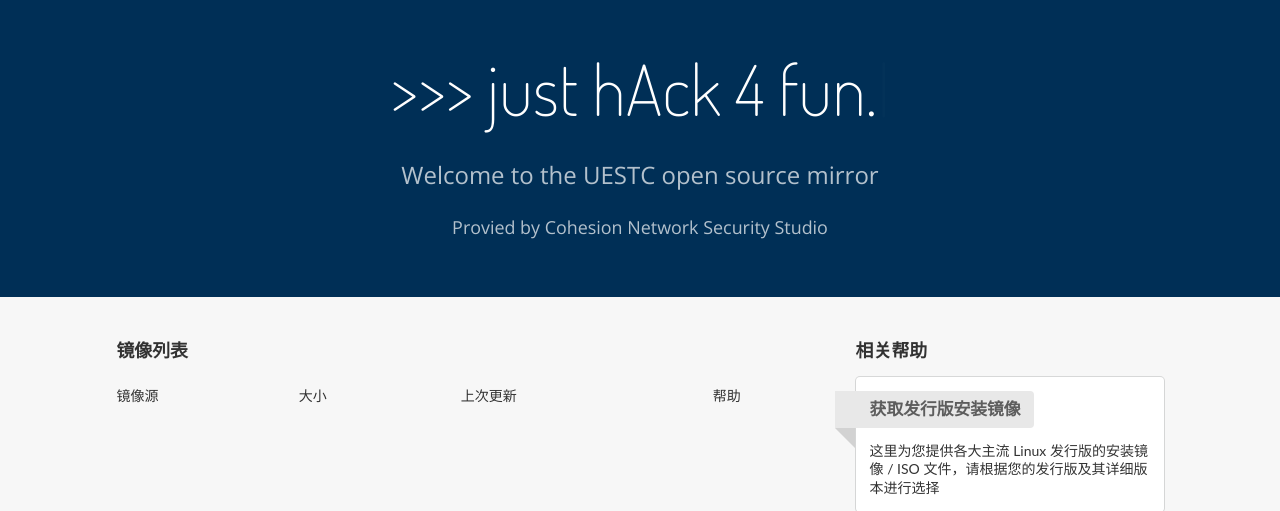
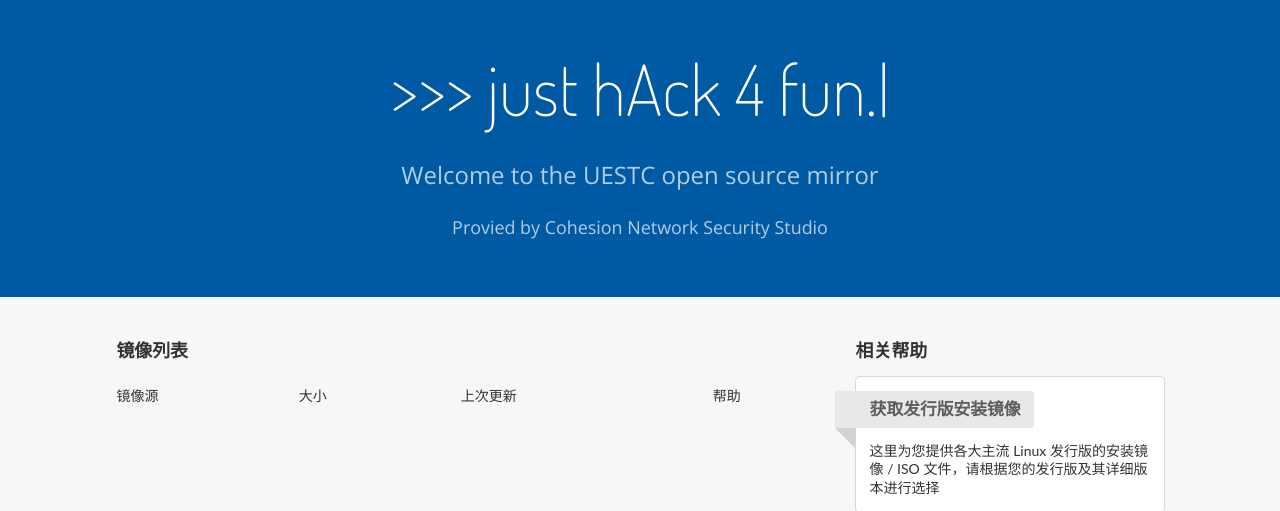
Before and after one commit to CNSS/Mirror, a Flask app: page / in a window 1280 px wide. Shown: the top 511 px of the page. Run offline with Flask 2, Linux system fonts and the light colour scheme.

Commit message:
Some UI Tweak

```diff
--- a/static/css/index.css
+++ b/static/css/index.css
@@ -5,6 +5,11 @@ body {
 header {
   width: 100%;
   background-color: #002f56;
+  -webkit-transition: background-color 2s;
+  -moz-transition: background-color 2s;
+  -o-transition: background-color 2s;
+  -ms-transition: background-color 2s;
+  transition: background-color 2s;
   text-align: center;
   color: white;
   padding: 3rem 0 4rem 0;
@@ -32,6 +37,9 @@ header a {
 header a:hover {
   color: rgba(255, 255, 255, 0.7);
   border-bottom: dotted 1px rgba(255, 255, 255, 0.7);
+}
+header.active {
+  background-color: #0059a3;
 }
 h4.ribbon {
   font-size: 1.2em !important;
--- a/static/css/index.less
+++ b/static/less/index.less
@@ -1,12 +1,16 @@
+@import "prefixer.less";
+
 html, body{
     width: 100%;
 }
 @maincolor: #002F56;
+
 header{
     @sub_color: rgba(255, 255, 255, 0.7);
     // height: 40vh;
     width: 100%;
     background-color: @maincolor;
+    .transition(background-color 2s);
     text-align: center;
     color: white;
     h1{
@@ -30,6 +34,9 @@ header{
             color: @sub_color;
             border-bottom: dotted 1px @sub_color;
         }
+    }
+    &.active{
+        background-color: lighten(@maincolor, 15%);
     }
     padding: 3rem 0 4rem 0;
     margin-bottom: 3rem;
--- /dev/null
+++ b/static/less/prefixer.less
@@ -0,0 +1,479 @@
+//---------------------------------------------------
+//  LESS Prefixer
+//---------------------------------------------------
+//
+//  All of the CSS3 fun, none of the prefixes!
+//
+//  As a rule, you can use the CSS properties you
+//  would expect just by adding a '.':
+//
+//  box-shadow => .box-shadow(@args)
+//
+//  Also, when shorthand is available, arguments are
+//  not parameterized. Learn CSS, not LESS Prefixer.
+//
+//  -------------------------------------------------
+//  TABLE OF CONTENTS
+//  (*) denotes a syntax-sugar helper
+//  -------------------------------------------------
+//
+//      .animation(@args)
+//          .animation-delay(@delay)
+//          .animation-direction(@direction)
+//          .animation-duration(@duration)
+//          .animation-fill-mode(@mode)
+//          .animation-iteration-count(@count)
+//          .animation-name(@name)
+//          .animation-play-state(@state)
+//          .animation-timing-function(@function)
+//      .background-size(@args)
+//      .border-radius(@args)
+//      .box-shadow(@args)
+//          .inner-shadow(@args) *
+//      .box-sizing(@args)
+//          .border-box() *
+//          .content-box() *
+//      .columns(@args)
+//          .column-count(@count)
+//          .column-gap(@gap)
+//          .column-rule(@args)
+//          .column-width(@width)
+//      .gradient(@default,@start,@stop) *
+//          .linear-gradient-top(@default,@color1,@stop1,@color2,@stop2,[@color3,@stop3,@color4,@stop4])*
+//          .linear-gradient-left(@default,@color1,@stop1,@color2,@stop2,[@color3,@stop3,@color4,@stop4])*
+//      .opacity(@factor)
+//      .transform(@args)
+//          .transform-origin(@args)
+//          .transform-style(@style)
+//          .rotate(@deg)
+//          .scale(@factor)
+//          .translate(@x,@y)
+//          .translate3d(@x,@y,@z)
+//          .translateHardware(@x,@y) *
+//      .text-shadow(@args)
+//      .transition(@args)
+//          .transition-delay(@delay)
+//          .transition-duration(@duration)
+//          .transition-property(@property)
+//          .transition-timing-function(@function)
+//      Flexbox:
+//          .flex-block()
+//          .flex-inline()
+//              .flex-flow(@direction: row, @wrap: nowrap)
+//                  .flex-direction(@direction: row)
+//                  .flex-wrap(@wrap: nowrap)
+//              .justify-content(@justification)
+//              .align-items(@mode)
+//              .align-content(@alignment)
+//              .flex(@args: none)
+//                  .flex-grow(@grow: 1)
+//                  .flex-shrink(@shrink: 1)
+//                  .flex-basis(@basis: auto)
+//              .order(@num: 0)
+//              .align-self(@align: auto)
+//
+//  Credit to LESS Elements for the motivation and
+//  to CSS3Please.com for implementation.
+//
+//  Copyright (c) 2012 Joel Sutherland
+//  MIT Licensed:
+//  http://www.opensource.org/licenses/mit-license.php
+//
+//---------------------------------------------------
+
+
+// Animation
+
+.animation(@args) {
+    -webkit-animation: @args;
+    -moz-animation: @args;
+    -ms-animation: @args;
+    -o-animation: @args;
+    animation: @args;
+}
+.animation-delay(@delay) {
+    -webkit-animation-delay: @delay;
+    -moz-animation-delay: @delay;
+    -ms-animation-delay: @delay;
+    -o-animation-delay: @delay;
+    animation-delay: @delay;
+}
+.animation-direction(@direction) {
+    -webkit-animation-direction: @direction;
+    -moz-animation-direction: @direction;
+    -ms-animation-direction: @direction;
+    -o-animation-direction: @direction;
+}
+.animation-duration(@duration) {
+    -webkit-animation-duration: @duration;
+    -moz-animation-duration: @duration;
+    -ms-animation-duration: @duration;
+    -o-animation-duration: @duration;
+}
+.animation-fill-mode(@mode) {
+    -webkit-animation-fill-mode: @mode;
+    -moz-animation-fill-mode: @mode;
+    -ms-animation-fill-mode: @mode;
+    -o-animation-fill-mode: @mode;
+    animation-fill-mode: @mode;
+}
+.animation-iteration-count(@count) {
+    -webkit-animation-iteration-count: @count;
+    -moz-animation-iteration-count: @count;
+    -ms-animation-iteration-count: @count;
+    -o-animation-iteration-count: @count;
+    animation-iteration-count: @count;
+}
+.animation-name(@name) {
+    -webkit-animation-name: @name;
+    -moz-animation-name: @name;
+    -ms-animation-name: @name;
+    -o-animation-name: @name;
+    animation-name: @name;
+}
+.animation-play-state(@state) {
+    -webkit-animation-play-state: @state;
+    -moz-animation-play-state: @state;
+    -ms-animation-play-state: @state;
+    -o-animation-play-state: @state;
+    animation-play-state: @state;
+}
+.animation-timing-function(@function) {
+    -webkit-animation-timing-function: @function;
+    -moz-animation-timing-function: @function;
+    -ms-animation-timing-function: @function;
+    -o-animation-timing-function: @function;
+    animation-timing-function: @function;
+}
+
+
+// Background Size
+
+.background-size(@args) {
+    -webkit-background-size: @args;
+    background-size: @args;
+}
+
+
+// Border Radius
+
+.border-radius(@args) {
+    -webkit-border-radius: @args;
+    border-radius: @args;
+
+    background-clip: padding-box;
+}
+
+
+// Box Shadows
+
+.box-shadow(@args) {
+    -webkit-box-shadow: @args;
+    box-shadow: @args;
+}
+.inner-shadow(@args) {
+    .box-shadow(inset @args);
+}
+
+
+// Box Sizing
+
+.box-sizing(@args) {
+    -webkit-box-sizing: @args;
+    -moz-box-sizing: @args;
+    box-sizing: @args;
+}
+.border-box(){
+    .box-sizing(border-box);
+}
+.content-box(){
+    .box-sizing(content-box);
+}
+
+
+// Columns
+
+.columns(@args) {
+    -webkit-columns: @args;
+    -moz-columns: @args;
+    columns: @args;
+}
+.column-count(@count) {
+    -webkit-column-count: @count;
+    -moz-column-count: @count;
+    column-count: @count;
+}
+.column-gap(@gap) {
+    -webkit-column-gap: @gap;
+    -moz-column-gap: @gap;
+    column-gap: @gap;
+}
+.column-width(@width) {
+    -webkit-column-width: @width;
+    -moz-column-width: @width;
+    column-width: @width;
+}
+.column-rule(@args) {
+    -webkit-column-rule: @args;
+    -moz-column-rule: @args;
+    column-rule: @args;
+}
+
+
+// Gradients
+
+.gradient(@default: #F5F5F5, @start: #EEE, @stop: #FFF) {
+    .linear-gradient-top(@default,@start,0%,@stop,100%);
+}
+.linear-gradient-top(@default,@color1,@stop1,@color2,@stop2) {
+    background-color: @default;
+    background-image: -webkit-gradient(linear, left top, left bottom, color-stop(@stop1, @color1), color-stop(@stop2 @color2));
+    background-image: -webkit-linear-gradient(top, @color1 @stop1, @color2 @stop2);
+    background-image: -moz-linear-gradient(top, @color1 @stop1, @color2 @stop2);
+    background-image: -ms-linear-gradient(top, @color1 @stop1, @color2 @stop2);
+    background-image: -o-linear-gradient(top, @color1 @stop1, @color2 @stop2);
+    background-image: linear-gradient(top, @color1 @stop1, @color2 @stop2);
+}
+.linear-gradient-top(@default,@color1,@stop1,@color2,@stop2,@color3,@stop3) {
+    background-color: @default;
+    background-image: -webkit-gradient(linear, left top, left bottom, color-stop(@stop1, @color1), color-stop(@stop2 @color2), color-stop(@stop3 @color3));
+    background-image: -webkit-linear-gradient(top, @color1 @stop1, @color2 @stop2, @color3 @stop3);
+    background-image: -moz-linear-gradient(top, @color1 @stop1, @color2 @stop2, @color3 @stop3);
+    background-image: -ms-linear-gradient(top, @color1 @stop1, @color2 @stop2, @color3 @stop3);
+    background-image: -o-linear-gradient(top, @color1 @stop1, @color2 @stop2, @color3 @stop3);
+    background-image: linear-gradient(top, @color1 @stop1, @color2 @stop2, @color3 @stop3);
+}
+.linear-gradient-top(@default,@color1,@stop1,@color2,@stop2,@color3,@stop3,@color4,@stop4) {
+    background-color: @default;
+    background-image: -webkit-gradient(linear, left top, left bottom, color-stop(@stop1, @color1), color-stop(@stop2 @color2), color-stop(@stop3 @color3), color-stop(@stop4 @color4));
+    background-image: -webkit-linear-gradient(top, @color1 @stop1, @color2 @stop2, @color3 @stop3, @color4 @stop4);
+    background-image: -moz-linear-gradient(top, @color1 @stop1, @color2 @stop2, @color3 @stop3, @color4 @stop4);
+    background-image: -ms-linear-gradient(top, @color1 @stop1, @color2 @stop2, @color3 @stop3, @color4 @stop4);
+    background-image: -o-linear-gradient(top, @color1 @stop1, @color2 @stop2, @color3 @stop3, @color4 @stop4);
+    background-image: linear-gradient(top, @color1 @stop1, @color2 @stop2, @color3 @stop3, @color4 @stop4);
+}
+.linear-gradient-left(@default,@color1,@stop1,@color2,@stop2) {
+    background-color: @default;
+    background-image: -webkit-gradient(linear, left top, left top, color-stop(@stop1, @color1), color-stop(@stop2 @color2));
+    background-image: -webkit-linear-gradient(left, @color1 @stop1, @color2 @stop2);
+    background-image: -moz-linear-gradient(left, @color1 @stop1, @color2 @stop2);
+    background-image: -ms-linear-gradient(left, @color1 @stop1, @color2 @stop2);
+    background-image: -o-linear-gradient(left, @color1 @stop1, @color2 @stop2);
+    background-image: linear-gradient(left, @color1 @stop1, @color2 @stop2);
+}
+.linear-gradient-left(@default,@color1,@stop1,@color2,@stop2,@color3,@stop3) {
+    background-color: @default;
+    background-image: -webkit-gradient(linear, left top, left top, color-stop(@stop1, @color1), color-stop(@stop2 @color2), color-stop(@stop3 @color3));
+    background-image: -webkit-linear-gradient(left, @color1 @stop1, @color2 @stop2, @color3 @stop3);
+    background-image: -moz-linear-gradient(left, @color1 @stop1, @color2 @stop2, @color3 @stop3);
+    background-image: -ms-linear-gradient(left, @color1 @stop1, @color2 @stop2, @color3 @stop3);
+    background-image: -o-linear-gradient(left, @color1 @stop1, @color2 @stop2, @color3 @stop3);
+    background-image: linear-gradient(left, @color1 @stop1, @color2 @stop2, @color3 @stop3);
+}
+.linear-gradient-left(@default,@color1,@stop1,@color2,@stop2,@color3,@stop3,@color4,@stop4) {
+    background-color: @default;
+    background-image: -webkit-gradient(linear, left top, left top, color-stop(@stop1, @color1), color-stop(@stop2 @color2), color-stop(@stop3 @color3), color-stop(@stop4 @color4));
+    background-image: -webkit-linear-gradient(left, @color1 @stop1, @color2 @stop2, @color3 @stop3, @color4 @stop4);
+    background-image: -moz-linear-gradient(left, @color1 @stop1, @color2 @stop2, @color3 @stop3, @color4 @stop4);
+    background-image: -ms-linear-gradient(left, @color1 @stop1, @color2 @stop2, @color3 @stop3, @color4 @stop4);
+    background-image: -o-linear-gradient(left, @color1 @stop1, @color2 @stop2, @color3 @stop3, @color4 @stop4);
+    background-image: linear-gradient(left, @color1 @stop1, @color2 @stop2, @color3 @stop3, @color4 @stop4);
+}
+
+
+// Opacity
+
+.opacity(@factor) {
+    @iefactor: @factor*100;
+    -ms-filter: "progid:DXImageTransform.Microsoft.Alpha(Opacity=@{iefactor})";
+    filter: ~"alpha(opacity=(@{iefactor}))";
+    opacity: @factor;
+}
+
+
+// Text Shadow
+
+.text-shadow(@args) {
+    text-shadow: @args;
+}
+
+
+// Transforms
+
+.transform(@args) {
+    -webkit-transform: @args;
+    -moz-transform: @args;
+    -ms-transform: @args;
+    -o-transform: @args;
+    transform: @args;
+}
+.transform-origin(@args) {
+    -webkit-transform-origin: @args;
+    -moz-transform-origin: @args;
+    -ms-transform-origin: @args;
+    -o-transform-origin: @args;
+    transform-origin: @args;
+}
+.transform-style(@style) {
+    -webkit-transform-style: @style;
+    -moz-transform-style: @style;
+    -ms-transform-style: @style;
+    -o-transform-style: @style;
+    transform-style: @style;
+}
+.rotate(@deg:45deg){
+    .transform(rotate(@deg));
+}
+.scale(@factor:.5){
+    .transform(scale(@factor));
+}
+.translate(@x,@y){
+    .transform(translate(@x,@y));
+}
+.translate3d(@x,@y,@z) {
+    .transform(translate3d(@x,@y,@z));
+}
+.translateHardware(@x,@y) {
+    .translate(@x,@y);
+    -webkit-transform: translate3d(@x,@y,0);
+    -moz-transform: translate3d(@x,@y,0);
+    -o-transform: translate3d(@x,@y,0);
+    -ms-transform: translate3d(@x,@y,0);
+    transform: translate3d(@x,@y,0);
+}
+
+
+// Transitions
+
+.transition(@args:200ms) {
+    -webkit-transition: @args;
+    -moz-transition: @args;
+    -o-transition: @args;
+    -ms-transition: @args;
+    transition: @args;
+}
+.transition-delay(@delay:0) {
+    -webkit-transition-delay: @delay;
+    -moz-transition-delay: @delay;
+    -o-transition-delay: @delay;
+    -ms-transition-delay: @delay;
+    transition-delay: @delay;
+}
+.transition-duration(@duration:200ms) {
+    -webkit-transition-duration: @duration;
+    -moz-transition-duration: @duration;
+    -o-transition-duration: @duration;
+    -ms-transition-duration: @duration;
+    transition-duration: @duration;
+}
+.transition-property(@property:all) {
+    -webkit-transition-property: @property;
+    -moz-transition-property: @property;
+    -o-transition-property: @property;
+    -ms-transition-property: @property;
+    transition-property: @property;
+}
+.transition-timing-function(@function:ease) {
+    -webkit-transition-timing-function: @function;
+    -moz-transition-timing-function: @function;
+    -o-transition-timing-function: @function;
+    -ms-transition-timing-function: @function;
+    transition-timing-function: @function;
+}
+
+// Flexbox
+.flex-block() {
+    display: -ms-flexbox;
+    display: -webkit-flex;
+    display: flex;
+}
+.flex-inline() {
+    display: -ms-inline-flexbox;
+    display: -webkit-inline-flex;
+    display: inline-flex;
+}
+.flex-flow(@direction: row, @wrap: nowrap) {
+    -moz-flex-flow: @direction @wrap;
+    -ms-flex-direction: @direction;
+    -ms-flex-wrap: @wrap;
+    -webkit-flex-flow: @direction @wrap;
+    flex-flow: @direction @wrap;
+}
+.align-content(@alignment) {
+    -moz-align-content: @alignment;
+    -ms-align-content: @alignment;
+    -webkit-align-content: @alignment;
+    align-content: @alignment;
+}
+.flex-direction(@direction: row) {
+    -webkit-flex-direction: @direction;
+    -moz-flex-direction: @direction;
+    -ms-flex-direction: @direction;
+    flex-direction: @direction;
+}
+.flex-wrap(@wrap: nowrap) {
+    -webkit-flex-wrap: @wrap;
+    -moz-flex-wrap: @wrap;
+    -ms-flex-wrap: @wrap;
+    flex-wrap: @wrap;
+}
+.justify-content(@justification) {
+    -webkit-box-pack: @justification;
+    -moz-box-pack: @justification;
+    -ms-flex-pack: @justification;
+    -webkit-justify-content: @justification;
+    justify-content: @justification;
+}
+.align-items(@mode) {
+    -webkit-box-align: @mode;
+    -moz-box-align: @mode;
+    -ms-flex-align: @mode;
+    -webkit-align-items: @mode;
+    align-items: @mode;
+}
+.flex(@args: none) {
+    -webkit-flex: @args;
+    -moz-flex: @args;
+    -ms-flex: @args;
+    -webkit-flex: @args;
+    flex: @args;
+
+}
+.order(@num: 0) {
+    -webkit-box-ordinal-group: @order;
+    -moz-box-ordinal-group: @order;
+    -ms-box-ordinal-group: @order;
+    -ms-flex-order: @order;
+    -webkit-order: @order;
+    -moz-order: @order;
+    -ms-order: @order;
+    order: @order;
+}
+.flex-grow(@grow: 1) {
+    -webkit-flex-grow: @grow;
+    -moz-flex-grow: @grow;
+    -ms-flex-grow: @grow;
+    -webkit-flex-grow: @grow;
+    flex-grow: @grow;
+}
+.flex-shrink(@shrink: 1) {
+    -webkit-flex-shrink: @shrink;
+    -moz-flex-shrink: @shrink;
+    -ms-flex-shrink: @shrink;
+    -webkit-flex-shrink: @shrink;
+    flex-shrink: @shrink;
+}
+.flex-basis(@basis: auto) {
+    -webkit-flex-basis: @basis;
+    -moz-flex-basis: @basis;
+    -ms-flex-basis: @basis;
+    -webkit-flex-basis: @basis;
+    flex-basis: @basis;
+}
+.align-self(@align: auto) {
+    -webkit-align-self: @align;
+    -moz-align-self: @align;
+    -ms-align-self: @align;
+    -webkit-align-self: @align;
+    align-self: @align;
+}
--- a/templates/index.html
+++ b/templates/index.html
@@ -9,7 +9,10 @@
         $(function(){
             $(".type").typed({
                 strings: ["just hack", "just hAck ^1000 4 fun."],
-                typeSpeed: 100
+                typeSpeed: 100,
+                callback:function(){
+                    $('header').addClass('active')
+                }
             });
         });
     </script>
```
